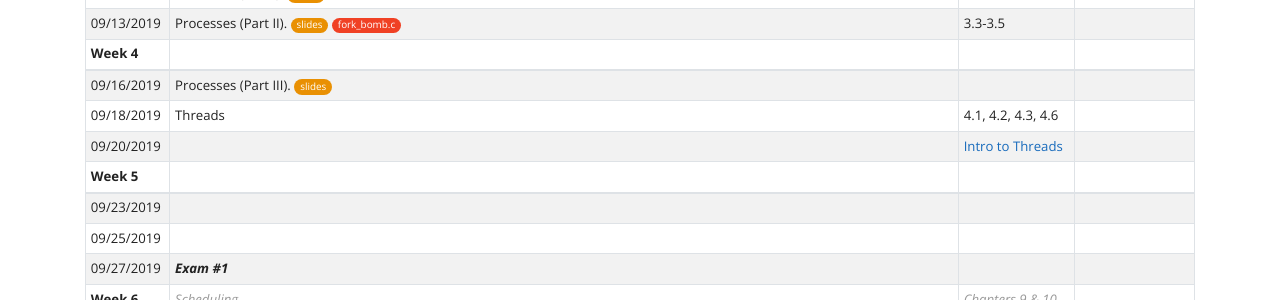
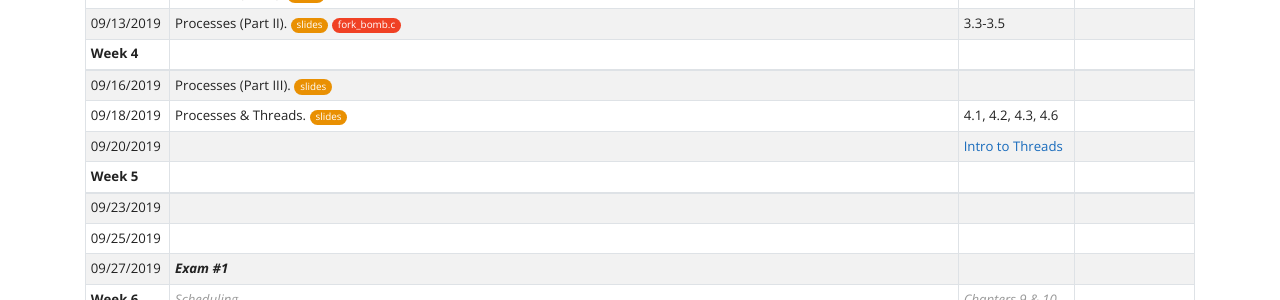
Before and after one commit to traviswpeters/cs460-2019-fall, a Jekyll site: the page built from index.md, in a window 1280 px wide and 900 px high, scrolled down 1777 px. Shown: the part 154-454 px from the top of the window. Built offline with Jekyll 4.4.1, drawn with Linux system fonts in a browser that asks for light colours; nearby versions of some CDN libraries.

Commit message:
schedule update; move last slide from last lecture to this lecture

```diff
--- a/index.md
+++ b/index.md
@@ -100,7 +100,7 @@ Feedback is always appreciated regarding typos, suggestions for more detailed ex
 | **Week 4**    | <span class="smallnote"></span>                                                                                                                                                        | <span class="smallnote"></span>
 | ------------- | -------------------------------------------------------------------------------------------------------------------------------------------------------------------------------------- | ------------------------------ |--------------------------------------------- |
 | 09/16/2019    | Processes (Part III). [slides][slides05]{:.slides}                                                                                                                                     |                                | {% comment %}[PA1] (Due 09/27){% endcomment %}
-| 09/18/2019    | Threads                                                                                                                                                                                | 4.1, 4.2, 4.3, 4.6             |
+| 09/18/2019    | Processes & Threads. [slides][slides06]{:.slides}                                                                                                                                      | 4.1, 4.2, 4.3, 4.6             |
 | 09/20/2019    |                                                                                                                                                                                        | [Intro to Threads]             | {% comment %}[PT2]{% endcomment %}
 | **Week 5**    | <span class="smallnote"></span>
 | ------------- | -------------------------------------------------------------------------------------------------------------------------------------------------------------------------------------- | ------------------------------ |--------------------------------------------- |
```
Also changed, not shown: other parts of index.md (+1 -0 lines), 1 other file.
